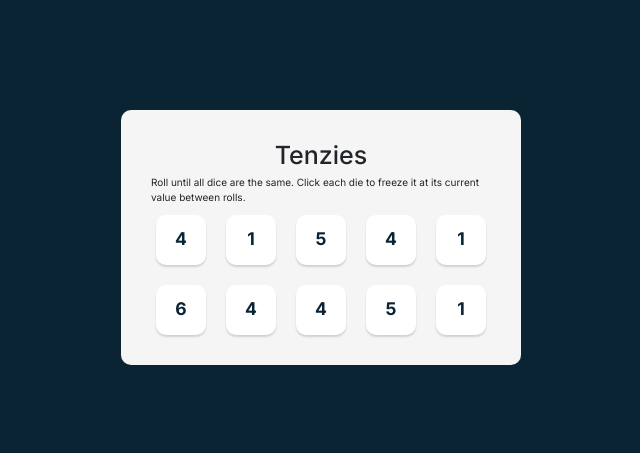
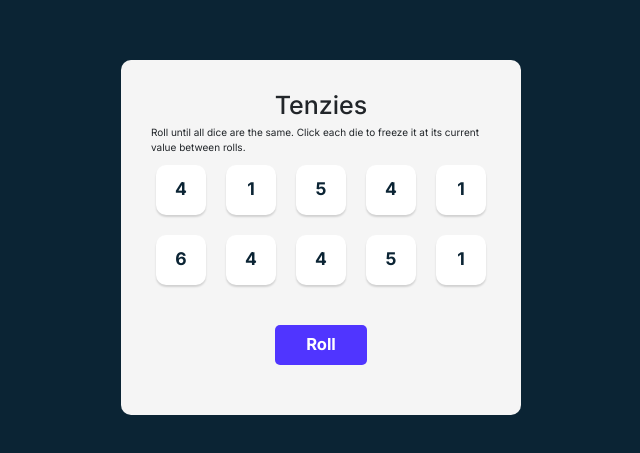
Before and after one commit to saadhinnafiz/learning-react, a React (Vite) app: page / in a window 1280 px wide. Shown: the part 163-616 px from the top of the page, without its empty margins (319-959 px from the left). Built offline with nearby package versions, Linux system fonts and the light colour scheme.

Commit message:
feat: add roll button and dice state initialization

```diff
--- a/src/exercises/tenzies/index.tsx
+++ b/src/exercises/tenzies/index.tsx
@@ -11,6 +11,10 @@ export default function Tenzies() {
     <Die key={index} value={num} />
   ));
 
+  function rollDice() {
+    setDice(generateAllNewDice);
+  }
+
   return (
     <div className="tenzies-page">
       <main className="tenzies-board">
@@ -20,6 +24,9 @@ export default function Tenzies() {
           current value between rolls.
         </p>
         <section className="dice-container">{diceElements}</section>
+        <button onClick={rollDice} className="roll-button">
+          Roll
+        </button>
       </main>
     </div>
   );
--- a/src/index.css
+++ b/src/index.css
@@ -1093,3 +1093,31 @@ main {
   transform: scale(0.95);
   box-shadow: 0px 1px 2px 0px rgba(0, 0, 0, 0.15);
 }
+
+.roll-button {
+  align-items: center;
+  background-color: #5035ff;
+  border-radius: 5px;
+  border: none;
+  color: #ffffff;
+  cursor: pointer;
+  display: flex;
+  font-family: Inter, sans-serif;
+  font-size: 1.65rem;
+  font-weight: 700;
+  height: 35.84px;
+  justify-content: center;
+  margin-top: 40px;
+  opacity: 1;
+  width: 92.16px;
+}
+
+.roll-button:hover {
+  background-color: #5d16d6;
+  box-shadow: 0px 4px 6px 0px rgba(0, 0, 0, 0.2);
+}
+
+.roll-button:active {
+  transform: scale(0.95);
+  box-shadow: 0px 1px 2px 0px rgba(0, 0, 0, 0.15);
+}
```
